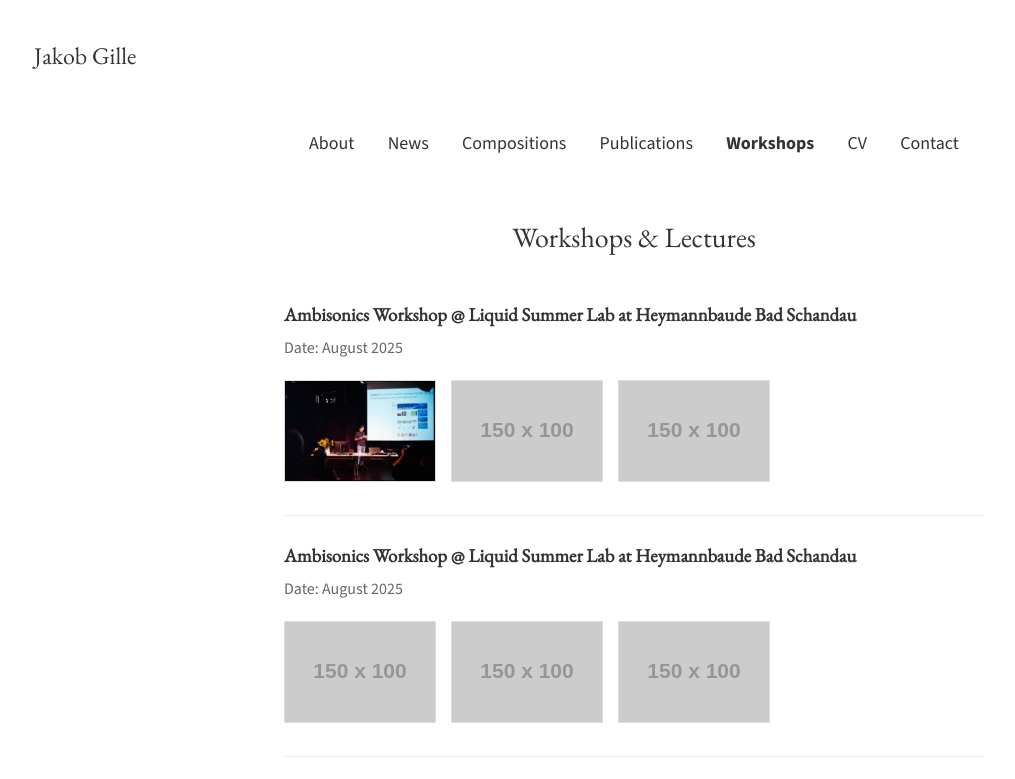
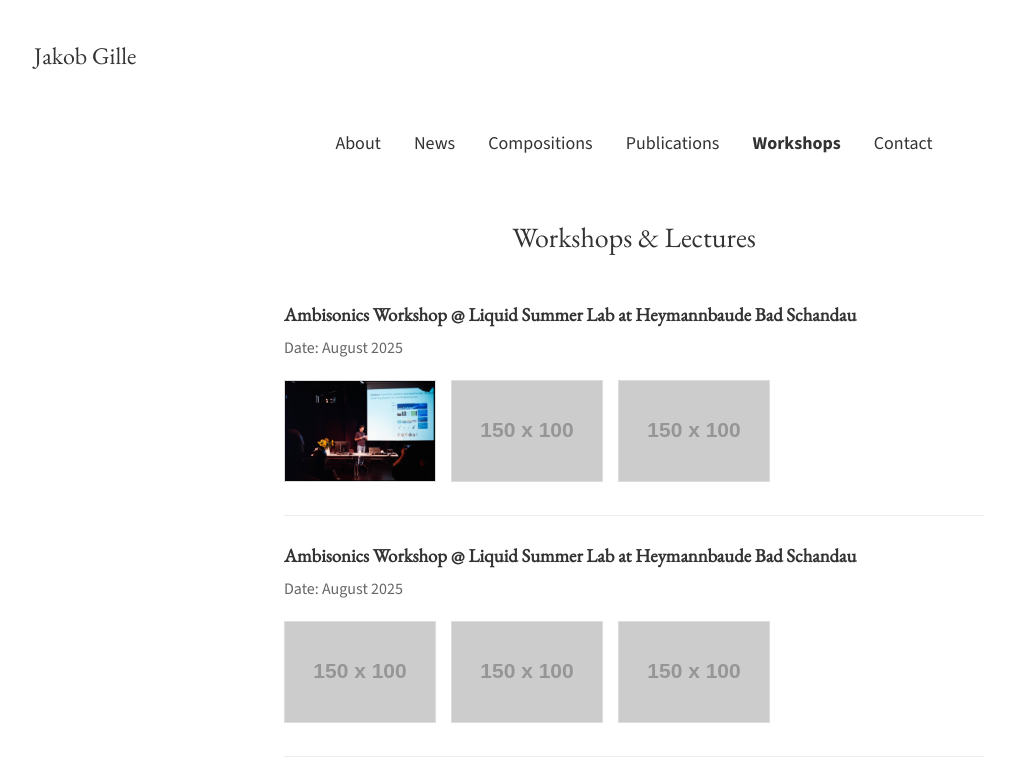
Before and after one commit to JakobGille/JakobGille.github.io, a plain HTML site: page workshops.html in a window 1280 px wide. Shown: the top 779 px of the page, without its empty margins (6-1021 px from the left). Drawn offline with nearby package versions, Linux system fonts and the light colour scheme; some packages are replaced by stand-ins of ours; placeholder pictures from the web are drawn by us; a script that the page names is missing.

Commit message:
Update workshops.html

```diff
--- a/workshops.html
+++ b/workshops.html
@@ -61,7 +61,7 @@
             <li><a href="compositions.html">Compositions</a></li>
             <li><a href="publications.html">Publications</a></li>
             <li><a href="workshops.html" class="active">Workshops</a></li>
-            <li><a href="cv.html">CV</a></li>
+            <!-- <li><a href="cv.html">CV</a></li> -->
             <li><a href="contact.html">Contact</a></li>
         </ul>
     </nav>
```
